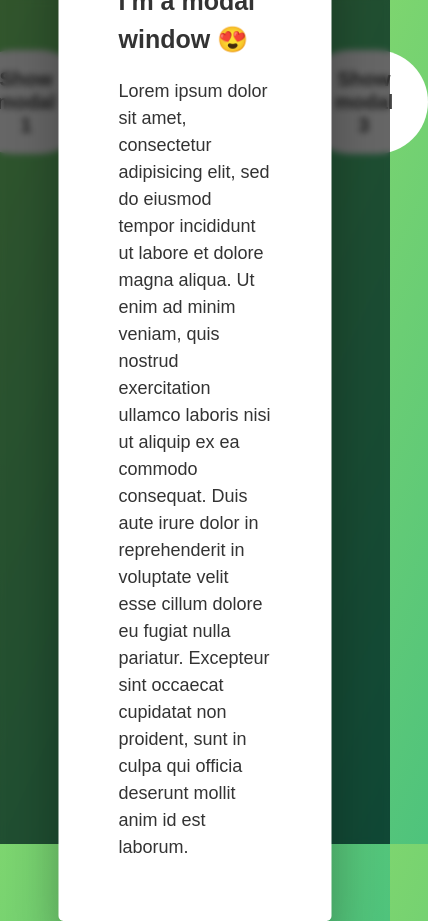
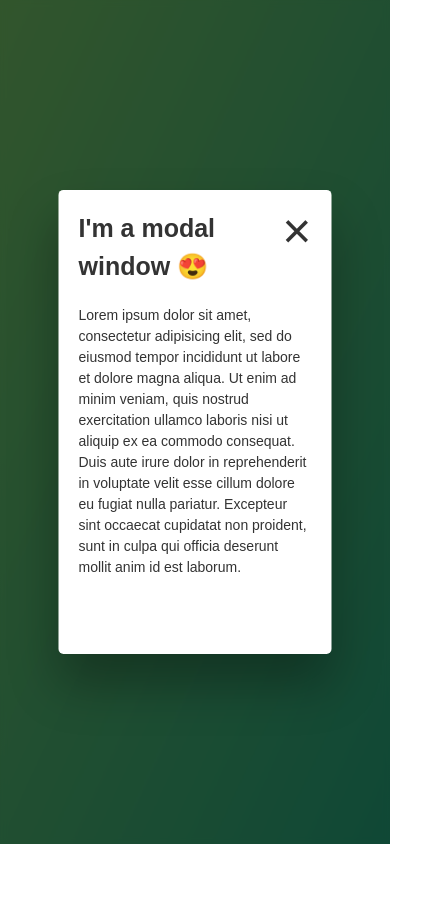
Before and after one commit to IulianPreascha/JS-Fundamentals, a plain HTML site: page Dom/2/index.html in a window 390 px wide. Both pictures are taken after a click on the button "Show modal 1". Shown: the whole page, 428 px wide, since content can reach past the window. After the commit the page ends 844 px from the top, so only its background shows below. Drawn offline with Linux system fonts and the light colour scheme.

Commit message:
adaptation

```diff
--- a/Dom/2/style.css
+++ b/Dom/2/style.css
@@ -87,3 +87,26 @@ p {
   backdrop-filter: blur(3px);
   z-index: 5;
 }
+
+@media only screen and (max-width: 600px) {
+  body {
+    flex-direction: column;
+    align-items: center;
+  }
+
+  .modal {
+    position: absolute;
+    top: 50%;
+    left: 50%;
+    transform: translate(-50%, -50%);
+    width: 70%;
+    height: 55%;
+
+    padding: 2rem;
+    border-radius: 5px;
+  }
+
+  p {
+    font-size: 1.4rem;
+  }
+}
```
